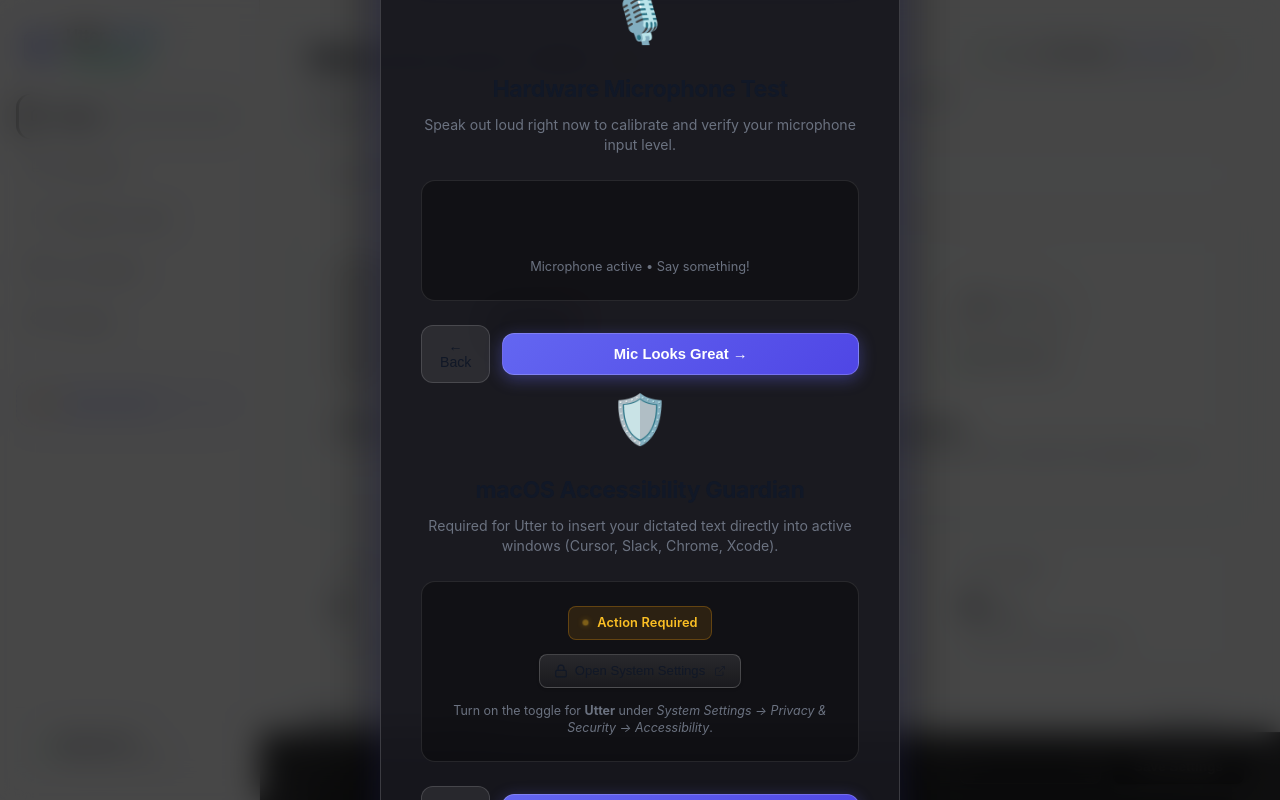
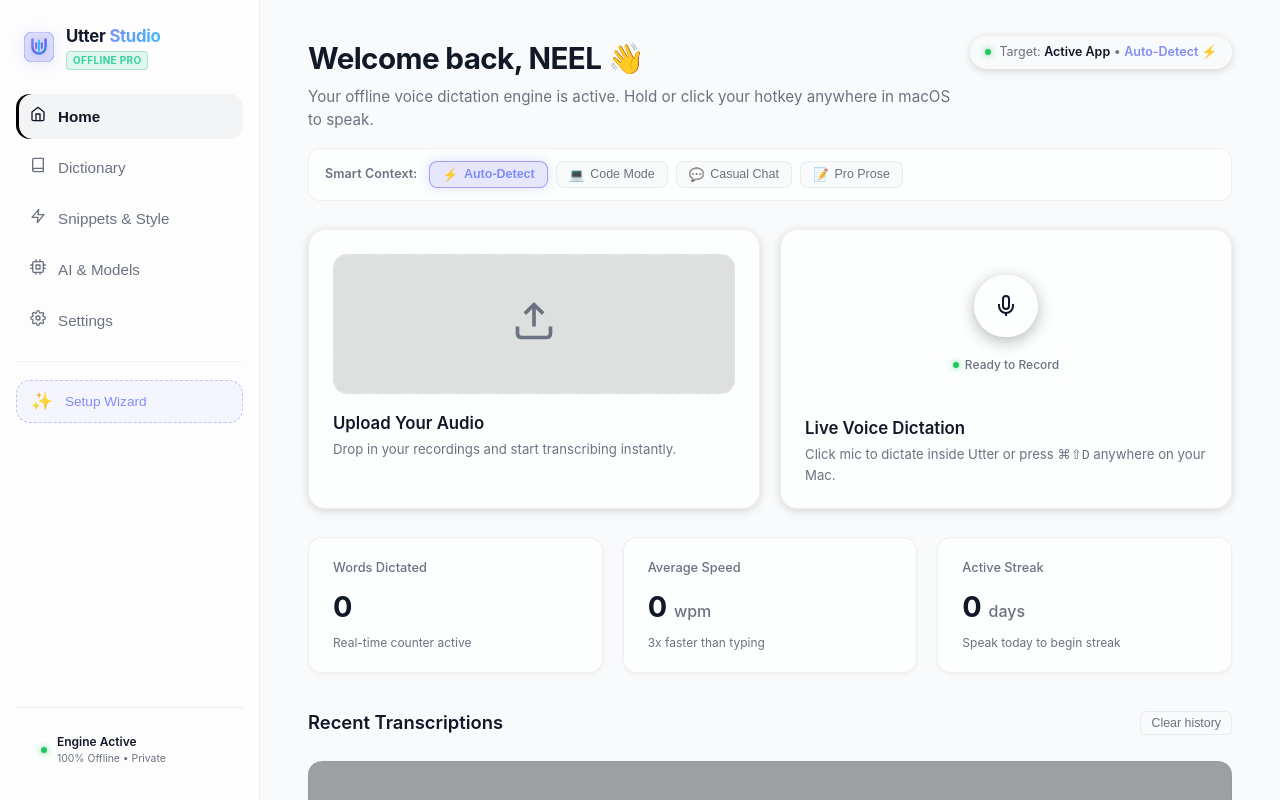
Before and after one commit to NeelShah1505/Utter, a website: page apps/desktop/src/settings.html in a window 1280 px wide. Drawn offline with Linux system fonts and the light colour scheme.

Commit message:
fix(desktop): resolve onboarding modal overlap bug and ensure direct boot to native studio dashboard

```diff
--- a/apps/desktop/src/assets/settings.bundle.js
+++ b/apps/desktop/src/assets/settings.bundle.js
@@ -158,7 +158,7 @@
         dictionary: []
       };
       var dictHistory = JSON.parse(localStorage.getItem("utter_history") || "[]");
-      var navItems = document.querySelectorAll(".nav-item");
+      var navItems = document.querySelectorAll(".nav-item[data-tab]");
       var viewPanels = document.querySelectorAll(".view-panel");
       var hotkeyInput = document.getElementById("hotkey-input");
       var audioSelect = document.getElementById("audio-device-select");
@@ -189,13 +189,19 @@
       var cancelBtn = document.getElementById("cancel-btn");
       var saveStatus = document.getElementById("save-status");
       function switchTab(tabId) {
+        if (!tabId) return;
         navItems.forEach((btn) => {
           btn.classList.toggle("active", btn.getAttribute("data-tab") === tabId);
         });
         viewPanels.forEach((panel) => {
           panel.classList.toggle("active", panel.id === `view-${tabId}`);
         });
+        const saveToolbar = document.querySelector(".sticky-save-toolbar");
+        if (saveToolbar) {
+          saveToolbar.style.display = tabId === "settings" || tabId === "ai" ? "flex" : "none";
+        }
       }
+      switchTab("home");
       navItems.forEach((btn) => {
         btn.addEventListener("click", () => switchTab(btn.getAttribute("data-tab")));
       });
@@ -993,8 +999,10 @@
           dot.classList.toggle("active", parseInt(dot.dataset.step) === step);
         });
         document.querySelectorAll(".onboarding-step").forEach((s, idx) => {
-          s.hidden = idx + 1 !== step;
-          s.classList.toggle("active", idx + 1 === step);
+          const isCurrent = idx + 1 === step;
+          s.hidden = !isCurrent;
+          s.classList.toggle("active", isCurrent);
+          s.style.display = isCurrent ? "flex" : "none";
         });
         if (step === 2) {
           startMicMeterSimulation();
@@ -1088,12 +1096,14 @@
       function openOnboardingModal() {
         if (onboardingModal) {
           onboardingModal.hidden = false;
+          onboardingModal.style.display = "flex";
           setOnboardStep(1);
         }
       }
       function closeOnboardingModal() {
         if (onboardingModal) {
           onboardingModal.hidden = true;
+          onboardingModal.style.display = "none";
           stopMicMeterSimulation();
           localStorage.setItem("utter_onboarded", "true");
         }
@@ -1101,6 +1111,11 @@
       btnOpenTour?.addEventListener("click", openOnboardingModal);
       btnCloseOnboarding?.addEventListener("click", closeOnboardingModal);
       document.getElementById("btn-onboard-finish")?.addEventListener("click", closeOnboardingModal);
+      onboardingModal?.addEventListener("click", (e) => {
+        if (e.target === onboardingModal) {
+          closeOnboardingModal();
+        }
+      });
       listen("transcript_partial", (event) => {
         if (event.payload?.text && onboardTestResult && isVoiceActive) {
           onboardTestResult.textContent = `"${event.payload.text}"...`;
@@ -1123,8 +1138,9 @@
           localStorage.setItem("utter_sound_effects", toggleSoundEl.checked ? "true" : "false");
         });
       }
-      if (localStorage.getItem("utter_onboarded") !== "true") {
-        openOnboardingModal();
+      if (onboardingModal) {
+        onboardingModal.hidden = true;
+        onboardingModal.style.display = "none";
       }
     }
   });
--- a/apps/desktop/src/assets/settings.css
+++ b/apps/desktop/src/assets/settings.css
@@ -1,4 +1,8 @@
 /* settings.css — High-Fidelity Minimalist Utter Studio UI */
+
+[hidden] {
+  display: none !important;
+}
 
 :root {
   /* Pristine Minimalist Light Theme (Apple-grade) */
@@ -1190,11 +1194,12 @@ body {
   bottom: 0;
   left: 260px;
   right: 0;
-  height: 68px;
-  background: rgba(18, 18, 20, 0.85);
+  height: 64px;
+  background: var(--surface);
   backdrop-filter: blur(16px) saturate(180%);
   -webkit-backdrop-filter: blur(16px) saturate(180%);
-  border-top: 1px solid rgba(255, 255, 255, 0.08);
+  border-top: 1px solid var(--border);
+  box-shadow: 0 -4px 24px rgba(0, 0, 0, 0.06);
   display: flex;
   align-items: center;
   justify-content: space-between;
@@ -1732,12 +1737,22 @@ body {
   opacity: 0.6;
 }
 
-.nav-item-tour {
+.sidebar-btn-tour {
+  display: flex;
+  align-items: center;
+  gap: 12px;
+  padding: 10px 14px;
+  border-radius: var(--radius);
+  font-size: 0.85rem;
+  font-weight: 500;
+  width: 100%;
+  cursor: pointer;
+  transition: all 180ms ease;
   color: #818cf8 !important;
   border: 1px dashed rgba(99, 102, 241, 0.35) !important;
   background: rgba(99, 102, 241, 0.05) !important;
 }
-.nav-item-tour:hover {
+.sidebar-btn-tour:hover {
   background: rgba(99, 102, 241, 0.12) !important;
   border-color: rgba(99, 102, 241, 0.6) !important;
   transform: translateY(-1px);
@@ -1919,6 +1934,11 @@ body {
   animation: fadeIn 250ms ease;
 }
 
+.onboarding-overlay[hidden],
+.onboarding-overlay.hidden {
+  display: none !important;
+}
+
 @keyframes fadeIn {
   from { opacity: 0; transform: scale(0.98); }
   to { opacity: 1; transform: scale(1); }
@@ -1976,7 +1996,11 @@ body {
 }
 
 .onboarding-step {
-  display: flex;
+  display: none !important;
+}
+
+.onboarding-step.active {
+  display: flex !important;
   flex-direction: column;
   align-items: center;
   width: 100%;
@@ -1991,13 +2015,13 @@ body {
   font-size: 1.45rem;
   font-weight: 700;
   letter-spacing: -0.02em;
-  color: var(--text);
+  color: #FFFFFF;
   margin-bottom: 8px;
 }
 
 .onboard-subtitle {
   font-size: 0.88rem;
-  color: var(--muted);
+  color: #94A3B8;
   line-height: 1.45;
   margin-bottom: 24px;
   max-width: 440px;
@@ -2021,11 +2045,11 @@ body {
   border: 1px solid rgba(255, 255, 255, 0.08);
   border-radius: 12px;
   font-size: 0.825rem;
-  color: var(--muted);
+  color: #CBD5E1;
   line-height: 1.4;
 }
 .onboard-feature-row strong {
-  color: var(--text);
+  color: #FFFFFF;
 }
 .onboard-feature-row .feat-icon {
   font-size: 1.1rem;
--- a/apps/desktop/src/settings.html
+++ b/apps/desktop/src/settings.html
@@ -53,7 +53,7 @@
 
         <div class="sidebar-divider"></div>
 
-        <button class="nav-item nav-item-tour" id="btn-open-tour" type="button">
+        <button class="sidebar-btn-tour" id="btn-open-tour" type="button">
           <span class="nav-icon">✨</span> <span class="nav-label">Setup Wizard</span>
         </button>
       </nav>
@@ -636,7 +636,7 @@
     </div>
 
     <!-- === Interactive Onboarding Wizard Modal === -->
-    <div class="onboarding-overlay" id="onboarding-modal" hidden>
+    <div class="onboarding-overlay" id="onboarding-modal" hidden style="display: none;">
       <div class="onboarding-card">
         <button type="button" class="btn-close-modal" id="btn-close-onboarding" title="Close tour">&times;</button>
 
@@ -688,7 +688,7 @@
         </div>
 
         <!-- Step 2: Microphone Calibration -->
-        <div class="onboarding-step" id="onboard-step-2" hidden>
+        <div class="onboarding-step" id="onboard-step-2" hidden style="display: none;">
           <div class="onboard-hero-logo">🎙️</div>
           <h2 class="onboard-title">Hardware Microphone Test</h2>
           <p class="onboard-subtitle">Speak out loud right now to calibrate and verify your microphone input level.</p>
@@ -707,7 +707,7 @@
         </div>
 
         <!-- Step 3: Accessibility Permission Guardian -->
-        <div class="onboarding-step" id="onboard-step-3" hidden>
+        <div class="onboarding-step" id="onboard-step-3" hidden style="display: none;">
           <div class="onboard-hero-logo">🛡️</div>
           <h2 class="onboard-title">macOS Accessibility Guardian</h2>
           <p class="onboard-subtitle">Required for Utter to insert your dictated text directly into active windows (Cursor, Slack, Chrome, Xcode).</p>
@@ -734,7 +734,7 @@
         </div>
 
         <!-- Step 4: Interactive Test Drive -->
-        <div class="onboarding-step" id="onboard-step-4" hidden>
+        <div class="onboarding-step" id="onboard-step-4" hidden style="display: none;">
           <div class="onboard-hero-logo">🚀</div>
           <h2 class="onboard-title">Your First Dictation</h2>
           <p class="onboard-subtitle">Click the mic button or hit <kbd>⌘⇧D</kbd> anywhere on your Mac and say a short test sentence.</p>
```
Also changed, not shown: apps/desktop/src/assets/settings.js (+26 -6 lines).
